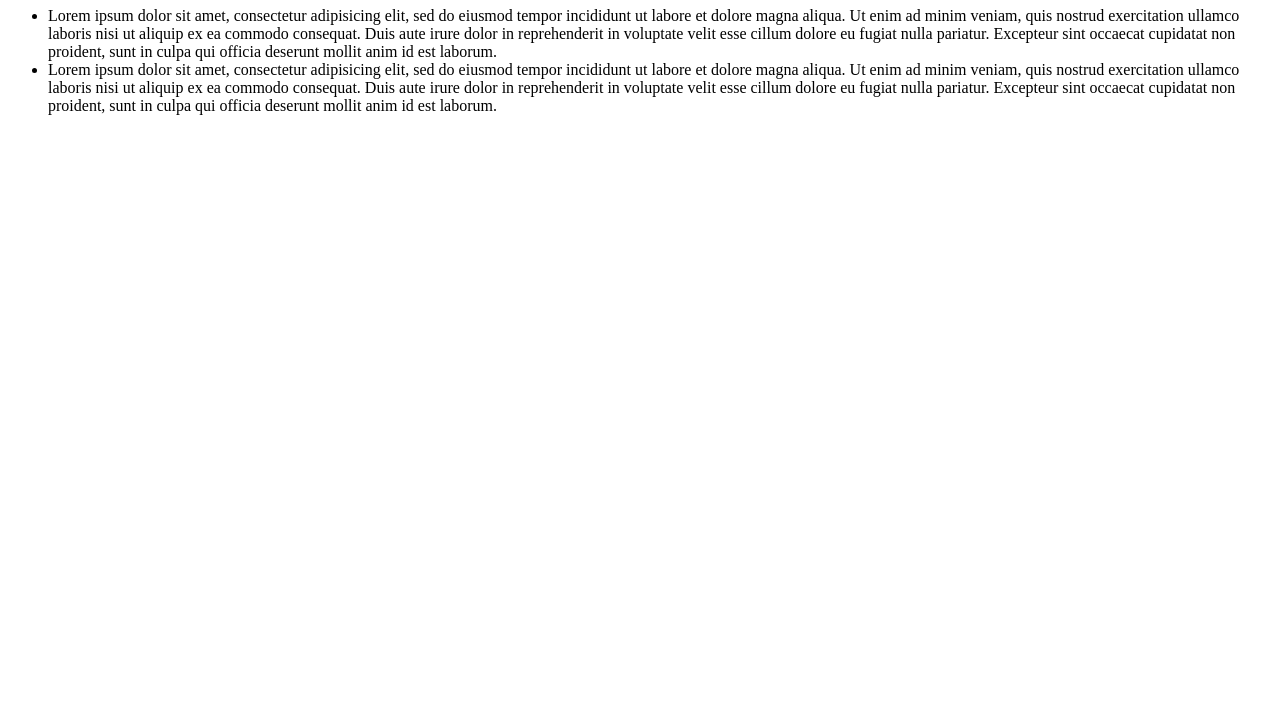
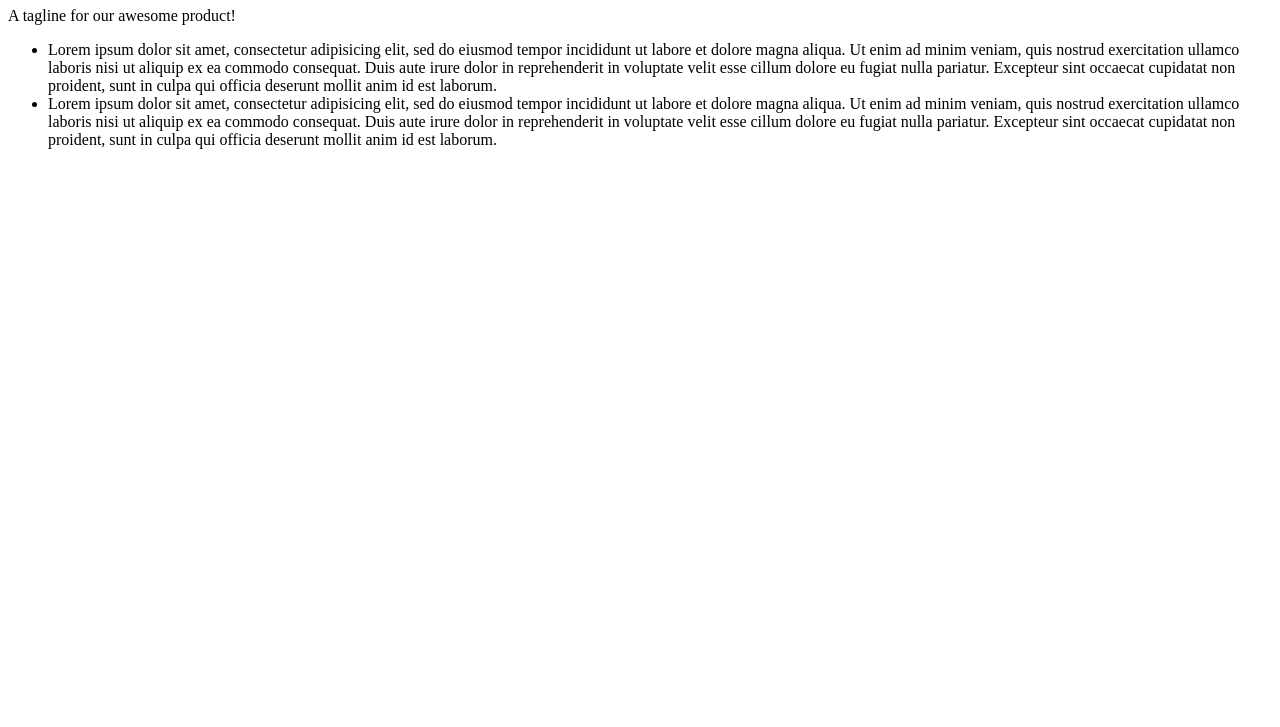
Before and after one commit to rp18/jacket-shoe, a plain HTML site: page index.html in a window 1280 px wide. Shown: the part 73-800 px from the top of the page. Drawn offline with Linux system fonts and the light colour scheme.

Commit message:
Added <p> tagline

```diff
--- a/index.html
+++ b/index.html
@@ -5,7 +5,7 @@
 </head>
 <body>
   <h1>Adding a new Tag!</h1>
-
+  <p>A tagline for our awesome product!</p>
 
   <ul>
     <li>Lorem ipsum dolor sit amet, consectetur adipisicing elit, sed do eiusmod
```
